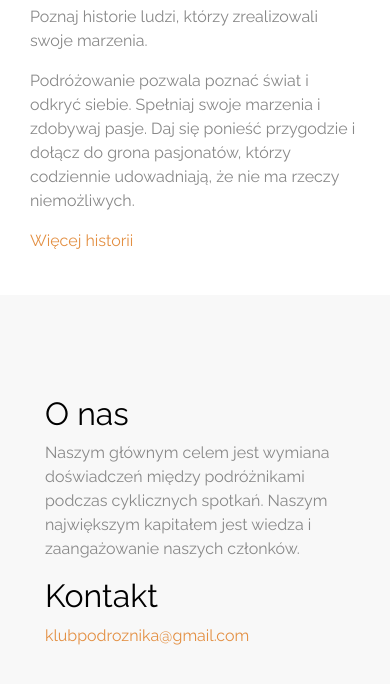
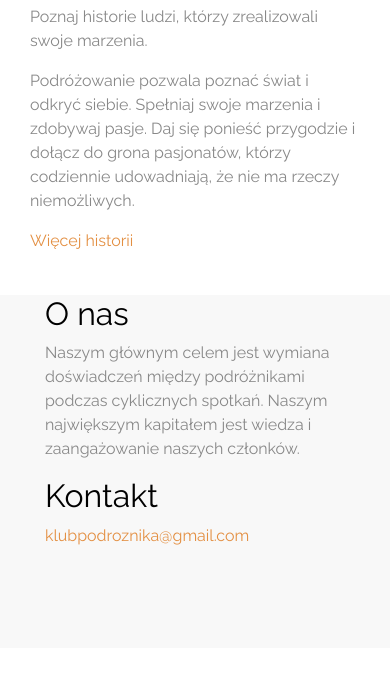
Before and after one commit to julitakoss/bootcamp_landing, a plain HTML site: page index.html in a window 390 px wide. Shown: the part 1441-2125 px from the top of the page. After the commit the page ends 2089 px from the top, so only its background shows below. Drawn offline with nearby package versions, Linux system fonts and the light colour scheme.

Commit message:
changed css

```diff
--- a/css/style.css
+++ b/css/style.css
@@ -136,4 +136,11 @@ footer {
     background: #f8f8f8
 /*            padding: 10px 25px;*/
 
+}@media (max-width: 992px) {
+    .video-folder {
+        margin-bottom: 40px;
+    }
+    footer {
+        padding-top: 0;
+    }
 }
```
